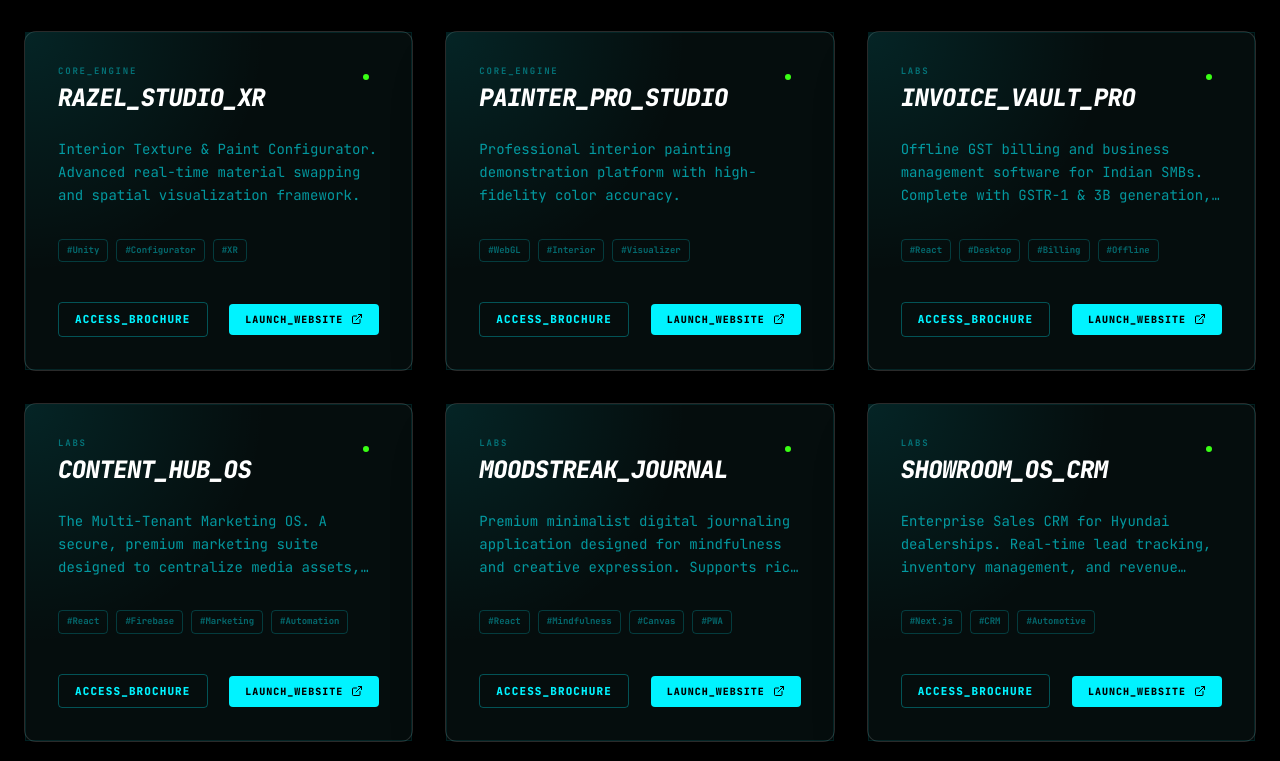
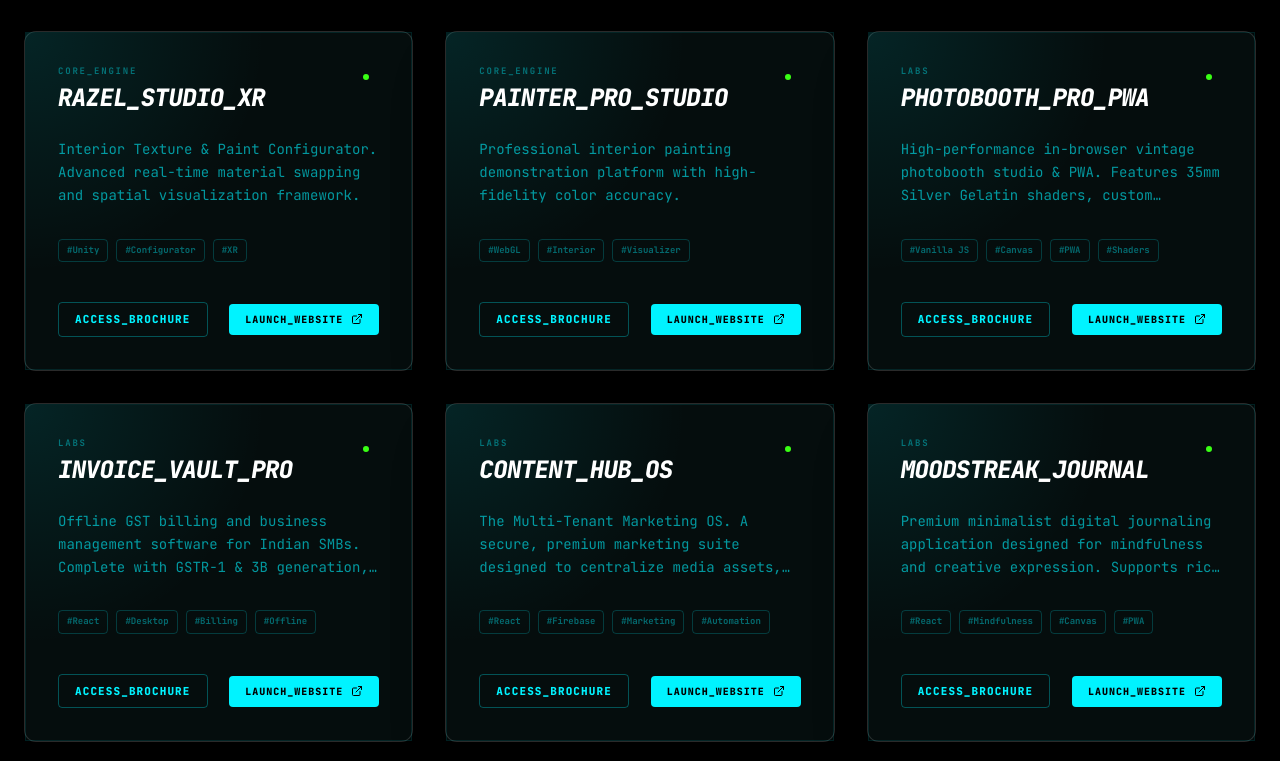
Before and after one commit to razeltech/razeltech, a React (Vite) app: page / in a window 1280 px wide. Shown: the part 2899-3660 px from the top of the page. Built offline with nearby package versions, Linux system fonts and the light colour scheme.

Commit message:
Add Photobooth Pro Studio to Razel Tech website portfolio and solutions

```diff
--- a/src/App.jsx
+++ b/src/App.jsx
@@ -82,6 +82,15 @@
     description: 'Professional interior painting demonstration platform with high-fidelity color accuracy.',
     link: 'https://r2dapps.github.io/PainterProStudio/',
     status: 'STABLE'
+  },
+  {
+    id: 'photobooth-pro',
+    title: 'PHOTOBOOTH_PRO_PWA',
+    type: 'LABS',
+    tags: ['Vanilla JS', 'Canvas', 'PWA', 'Shaders'],
+    description: 'High-performance in-browser vintage photobooth studio & PWA. Features 35mm Silver Gelatin shaders, custom background uploads, draggable props, GIF motion export & native WhatsApp sharing.',
+    link: 'https://razeltech.github.io/PhotoboothPro/',
+    status: 'OPERATIONAL'
   },
   {
     id: 'invoicevault',
--- a/src/components/Solutions.jsx
+++ b/src/components/Solutions.jsx
@@ -1,9 +1,17 @@
 import React, { useState, useEffect } from 'react';
 import { useLocation } from 'react-router-dom';
 import { motion, AnimatePresence } from 'framer-motion';
-import { Network, Cloud, Layers, Workflow, Shield, Zap, Box, Code2, Activity, Terminal } from 'lucide-react';
+import { Network, Cloud, Layers, Workflow, Shield, Zap, Box, Code2, Activity, Terminal, Camera } from 'lucide-react';
 
 const customApps = [
+  {
+    title: 'Photobooth Pro Studio',
+    reason: 'Why it was built: Event photobooth and photo strip apps are usually filled with ads or force cloud uploads. Razel Tech engineered a 100% in-browser, privacy-first 35mm photobooth studio and PWA with zero cloud dependency.',
+    icon: <Camera size={24} className="text-cyber-blue" />,
+    links: [
+      { label: 'Live App', url: 'https://razeltech.github.io/PhotoboothPro/' }
+    ]
+  },
   {
     title: 'Clinic Medicorepro',
     reason: 'Why it was built: The industry focuses solely on large hospitals, leaving private clinics drowning in paper. Razel Tech provided a clean, digital OPD system tailored for clinics at just ₹1000/month.',
```
